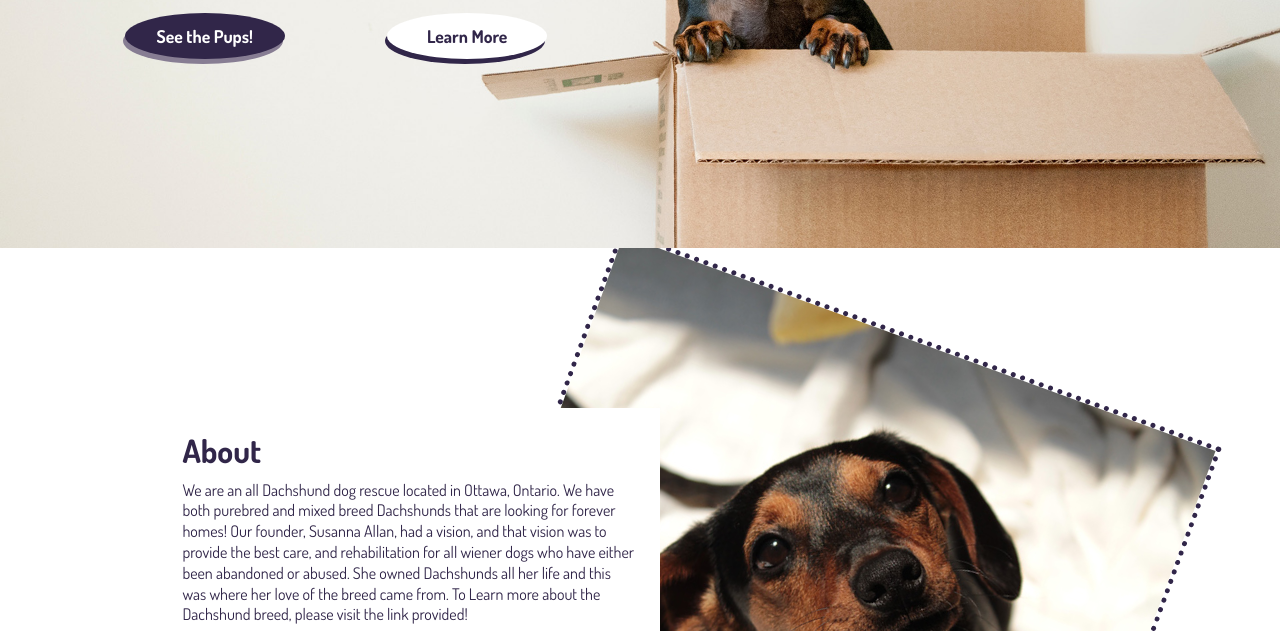
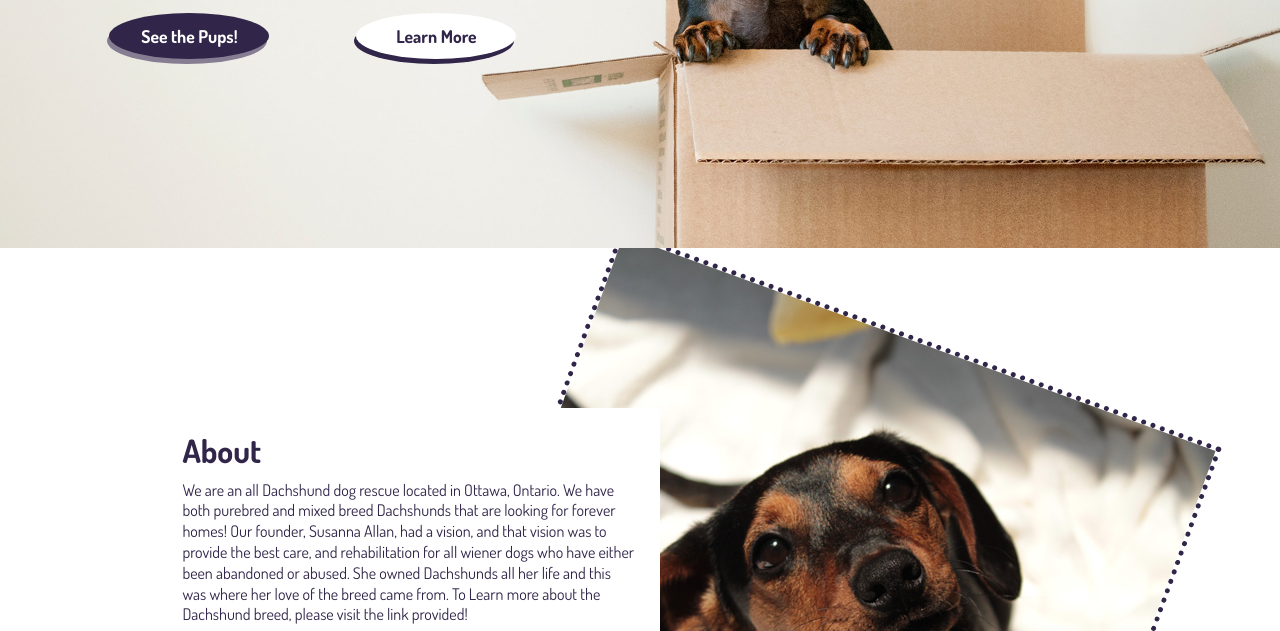
Before and after one commit to zannallan/web-design-2-independent-project, a plain HTML site: page index.html in a window 1280 px wide. Shown: the part 469-1100 px from the top of the page. Drawn offline with Linux system fonts and the light colour scheme.

Commit message:
Update button alignment

```diff
--- a/css/main.css
+++ b/css/main.css
@@ -409,13 +409,12 @@ header ul {
   }
 
   .tablet-left {
-    text-align: left;
-    text-align: left;
-    width: 25%;
+    text-align: right;
+    width: 20%;
   }
 
   .tablet-left:first-child {
-    text-align: center;
+    text-align: right;
   }
 
   .button {
```
